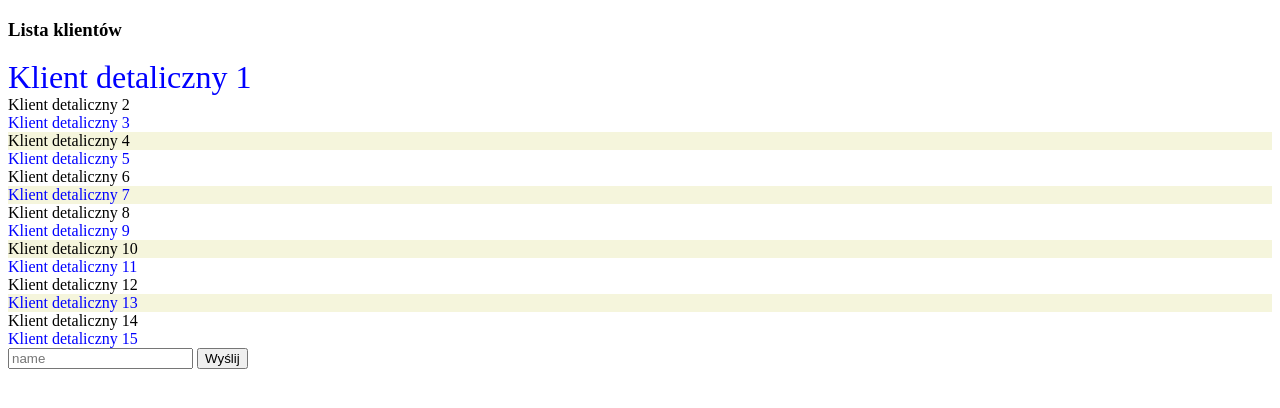
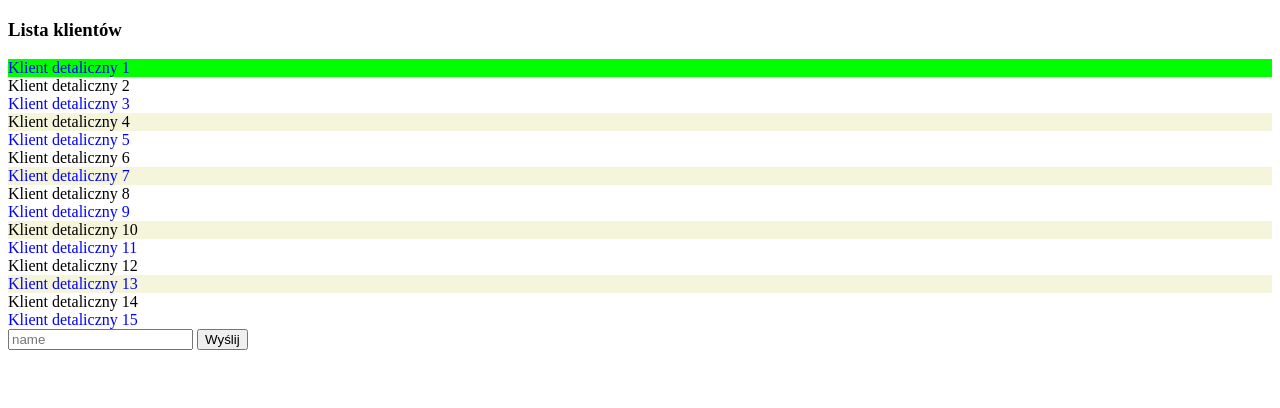
Before and after one commit to karolnowakowski/css3, a plain HTML site: page 3-pseudoklasy/index.html in a window 1280 px wide. Drawn offline with Linux system fonts and the light colour scheme.

Commit message:
update wlasciwosci

```diff
--- a/3-pseudoklasy/css/style.css
+++ b/3-pseudoklasy/css/style.css
@@ -5,7 +5,7 @@
     color: red;
 }
 .customer:first-child {
-    font-size: 2em;
+    background-color: lime;
 }
 .customer:nth-last-of-type(3) {
     color: blue;
```
